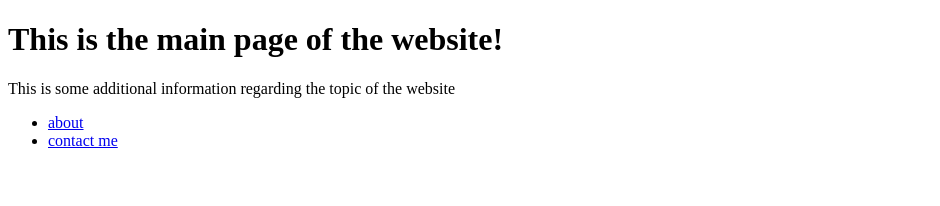
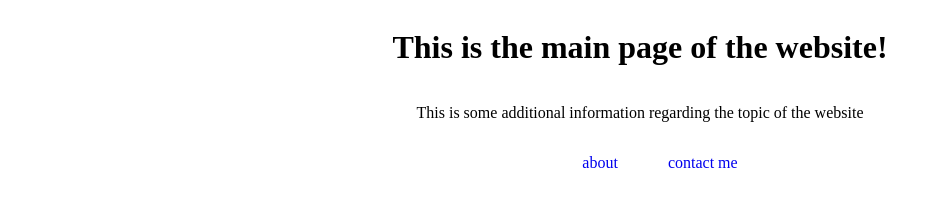
Before and after one commit to davebott-dev/Node_Basic_Site, a plain HTML site: page index.html in a window 1280 px wide. Shown: the whole page, without its empty margins (0-940 px from the left). Drawn offline with Linux system fonts and the light colour scheme.

Commit message:
added basic styling

```diff
--- a/index.html
+++ b/index.html
@@ -3,7 +3,24 @@
 <head>
     <meta charset="UTF-8">
     <meta name="viewport" content="width=device-width, initial-scale=1.0">
-    <title>Document</title>
+    <title>Index</title>
+    <style>
+        body {
+            display: flex;
+            flex-direction: column;
+            align-items: center;
+            justify-content: center;
+        }
+        ul {
+            display: flex;
+            flex-direction: row;
+            gap: 50px;
+        }
+        a,li {
+            text-decoration: none;
+            list-style: none;
+        }
+    </style>
 
 </head>
 <body>
```
Also changed, not shown: about.html (+8 -0 lines), contact-me.html (+14 -0 lines).
